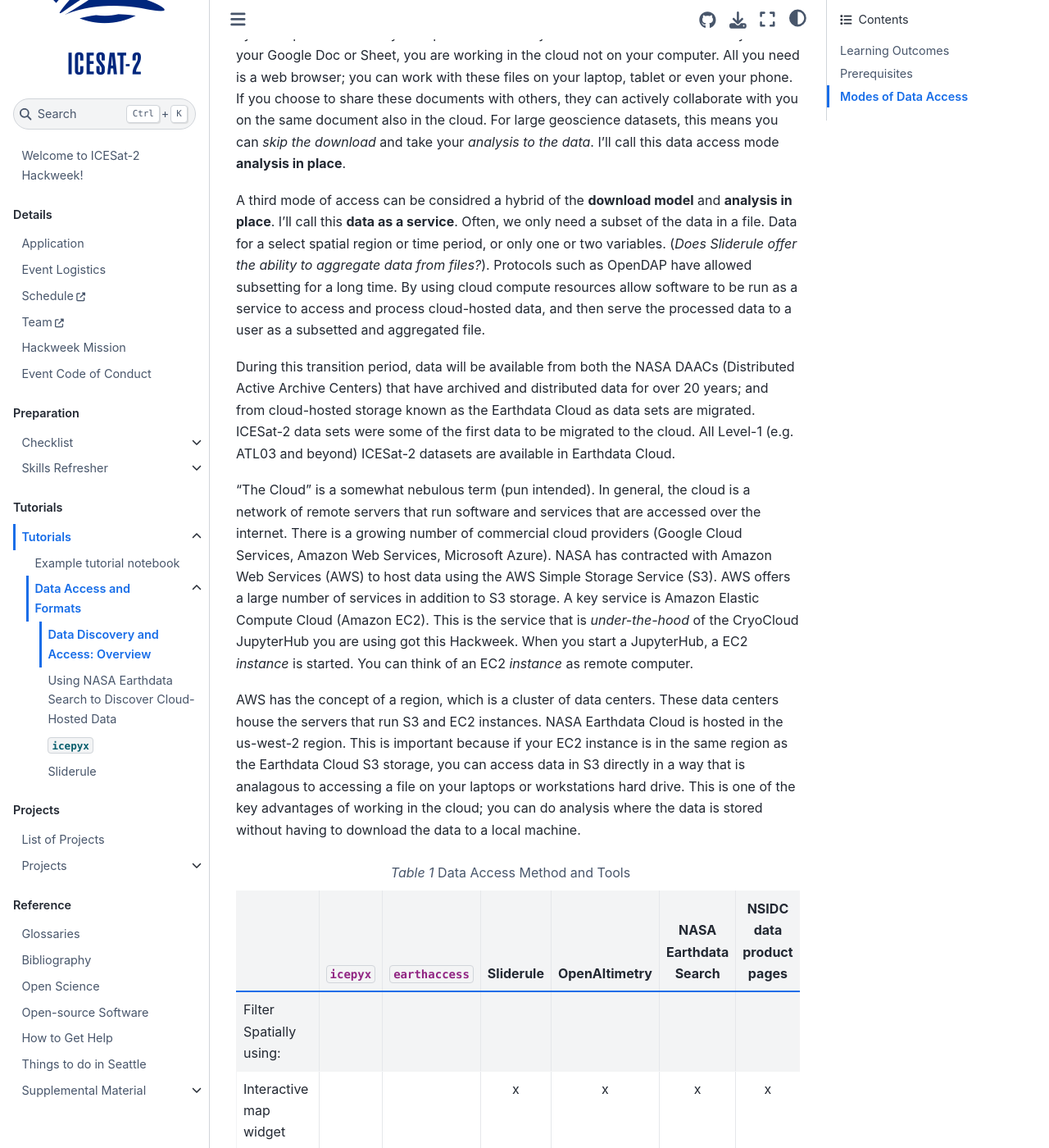
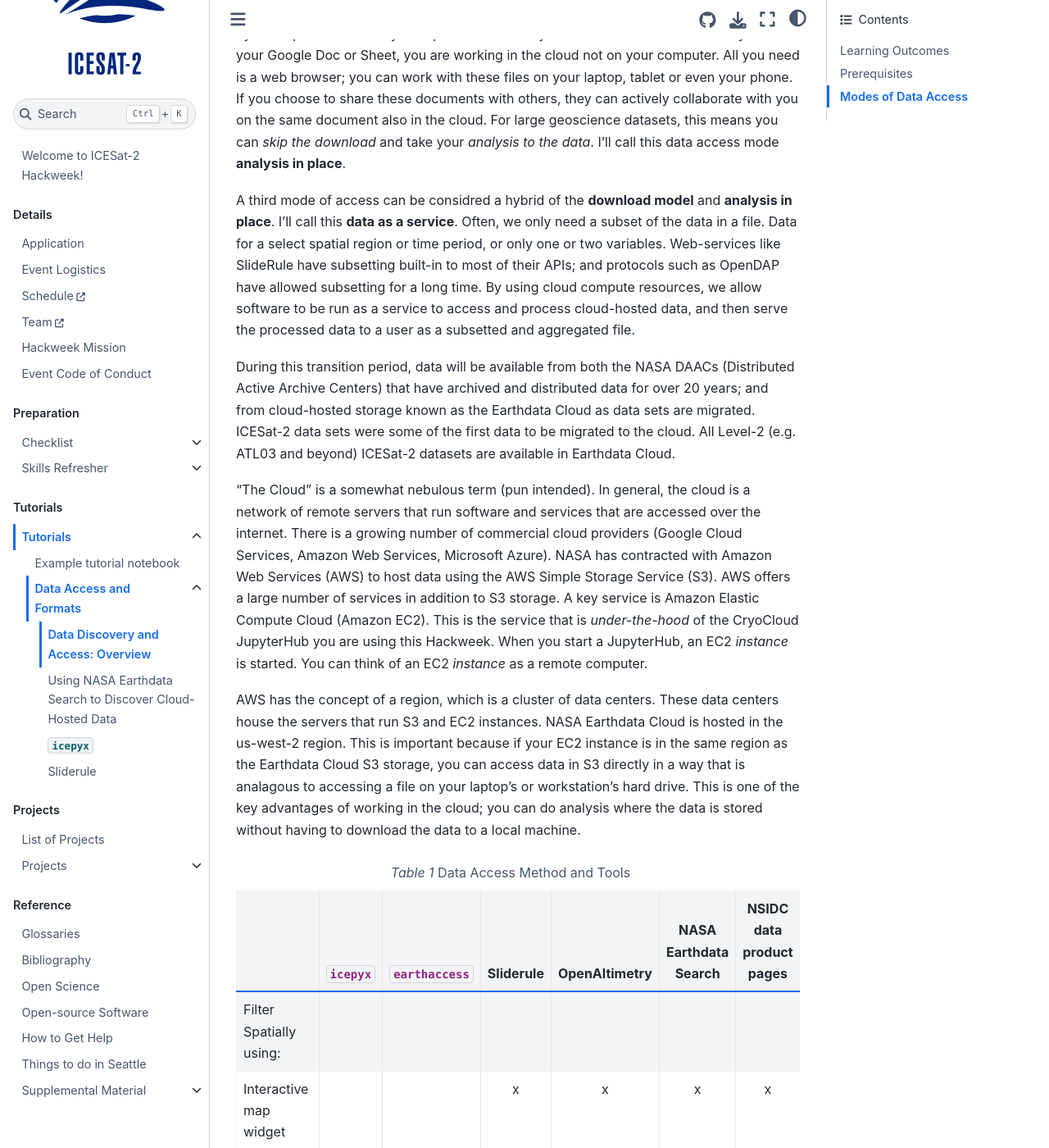
Before and after one commit to ICESAT-2HackWeek/ICESat-2-Hackweek-2023, a Jupyter Book: the page built from book/tutorials/data-access-and-format/overview.md, in a window 1280 px wide and 1400 px high, scrolled down 896 px. Shown: the whole window at 82% size. Built offline with Jupyter Book 1.0.4 settings and Sphinx 7.4.7 and the Sphinx Book theme 1.1.4, drawn with Linux system fonts in a browser that asks for light colours; pages that are not in the unit, such as notebooks, are missing from menus.

Commit message:
updated sliderule entry in access table; made some minor updates to overview including a reference to sliderule

````diff
--- a/book/tutorials/data-access-and-format/overview.md
+++ b/book/tutorials/data-access-and-format/overview.md
@@ -14,13 +14,13 @@ In the past, most of our scientific data analysis workflows have started with se
 
 However, a change is a-foot.  New modes of data access are starting to becoming available.  Driven by the growth in the volume of data from future satellite missions, the archiving and distribution of NASA data is in a [state of transition](https://www.earthdata.nasa.gov/eosdis/cloud-evolution).  Over the next few years, all NASA data will be migrated to the NASA Earthdata Cloud, a cloud-hosted data store that will have all NASA datasets in one place.  This not only offers new modes of accessing NASA data but also offers new ways of working with this data.  As with Google Docs or Sheets, data in these "files" is not just stored in the cloud but compute resources offered by cloud providers allow you to process and analyze the data in the cloud.  When you edit your Google Doc or Sheet, you are working in the cloud not on your computer.  All you need is a web browser; you can work with these files on your laptop, tablet or even your phone. If you choose to share these documents with others, they can actively collaborate with you on the same document also in the cloud.  For large geoscience datasets, this means you can _skip the download_ and take your _analysis to the data_.  I'll call this data access mode **analysis in place**.
 
-A third mode of access can be considred a hybrid of the **download model** and **analysis in place**.  I'll call this **data as a service**.  Often, we only need a subset of the data in a file.  Data for a select spatial region or time period, or only one or two variables.  (_Does Sliderule offer the ability to aggregate data from files?_).  Protocols such as OpenDAP have allowed subsetting for a long time.  By using cloud compute resources allow software to be run as a service to access and process cloud-hosted data, and then serve the processed data to a user as a subsetted and aggregated file.
+A third mode of access can be considred a hybrid of the **download model** and **analysis in place**.  I'll call this **data as a service**.  Often, we only need a subset of the data in a file.  Data for a select spatial region or time period, or only one or two variables.  Web-services like SlideRule have subsetting built-in to most of their APIs; and protocols such as OpenDAP have allowed subsetting for a long time.  By using cloud compute resources, we allow software to be run as a service to access and process cloud-hosted data, and then serve the processed data to a user as a subsetted and aggregated file.
 
-During this transition period, data will be available from both the NASA DAACs (Distributed Active Archive Centers) that have archived and distributed data for over 20 years; and from cloud-hosted storage known as the Earthdata Cloud as data sets are migrated.  ICESat-2 data sets were some of the first data to be migrated to the cloud.  All Level-1 (e.g. ATL03 and beyond) ICESat-2 datasets are available in Earthdata Cloud.
+During this transition period, data will be available from both the NASA DAACs (Distributed Active Archive Centers) that have archived and distributed data for over 20 years; and from cloud-hosted storage known as the Earthdata Cloud as data sets are migrated.  ICESat-2 data sets were some of the first data to be migrated to the cloud.  All Level-2 (e.g. ATL03 and beyond) ICESat-2 datasets are available in Earthdata Cloud.
 
-"The Cloud" is a somewhat nebulous term (pun intended).  In general, the cloud is a network of remote servers that run software and services that are accessed over the internet.  There is a growing number of commercial cloud providers (Google Cloud Services, Amazon Web Services, Microsoft Azure).  NASA has contracted with Amazon Web Services (AWS) to host data using the AWS Simple Storage Service (S3).  AWS offers a large number of services in addition to S3 storage.  A key service is Amazon Elastic Compute Cloud (Amazon EC2).  This is the service that is _under-the-hood_ of the CryoCloud JupyterHub you are using got this Hackweek.  When you start a JupyterHub, a EC2 _instance_ is started.  You can think of an EC2 _instance_ as remote computer.
+"The Cloud" is a somewhat nebulous term (pun intended).  In general, the cloud is a network of remote servers that run software and services that are accessed over the internet.  There is a growing number of commercial cloud providers (Google Cloud Services, Amazon Web Services, Microsoft Azure).  NASA has contracted with Amazon Web Services (AWS) to host data using the AWS Simple Storage Service (S3).  AWS offers a large number of services in addition to S3 storage.  A key service is Amazon Elastic Compute Cloud (Amazon EC2).  This is the service that is _under-the-hood_ of the CryoCloud JupyterHub you are using this Hackweek.  When you start a JupyterHub, an EC2 _instance_ is started.  You can think of an EC2 _instance_ as a remote computer.
 
-AWS has the concept of a region, which is a cluster of data centers.  These data centers house the servers that run S3 and EC2 instances.  NASA Earthdata Cloud is hosted in the us-west-2 region.  This is important because if your EC2 instance is in the same region as the Earthdata Cloud S3 storage, you can access data in S3 directly in a way that is analagous to accessing a file on your laptops or workstations hard drive.  This is one of the key advantages of working in the cloud; you can do analysis where the data is stored without having to download the data to a local machine.
+AWS has the concept of a region, which is a cluster of data centers.  These data centers house the servers that run S3 and EC2 instances.  NASA Earthdata Cloud is hosted in the us-west-2 region.  This is important because if your EC2 instance is in the same region as the Earthdata Cloud S3 storage, you can access data in S3 directly in a way that is analagous to accessing a file on your laptop's or workstation's hard drive.  This is one of the key advantages of working in the cloud; you can do analysis where the data is stored without having to download the data to a local machine.
 
 
 ```{table} Data Access Method and Tools
@@ -38,7 +38,7 @@ AWS has the concept of a region, which is a cluster of data centers.  These data
 | Download data from DAAC                     | x | x |   | x | x | x |
 | Access cloud-hosted data                    | x | x | x |   | x |   |
 | All ICESat-2 data                           | x | x |   |   | x | x |
-| Subset (spatially, temporally, by variable) | x |   | ? | x | _x_ |   |
+| Subset (spatially, temporally, by variable) | x |   | x | x | _x_ |   |
 | Load data by direct-access                  | x | x | x |   |   |   |
 | Process and analyze data                    |   |   | x |   |   |   |
 | Plot data with built-in methods             | x |   | x | x |   |   |
````
Also changed, not shown: book/tutorials/data-access-and-format/index.md (+1 -1 lines).
